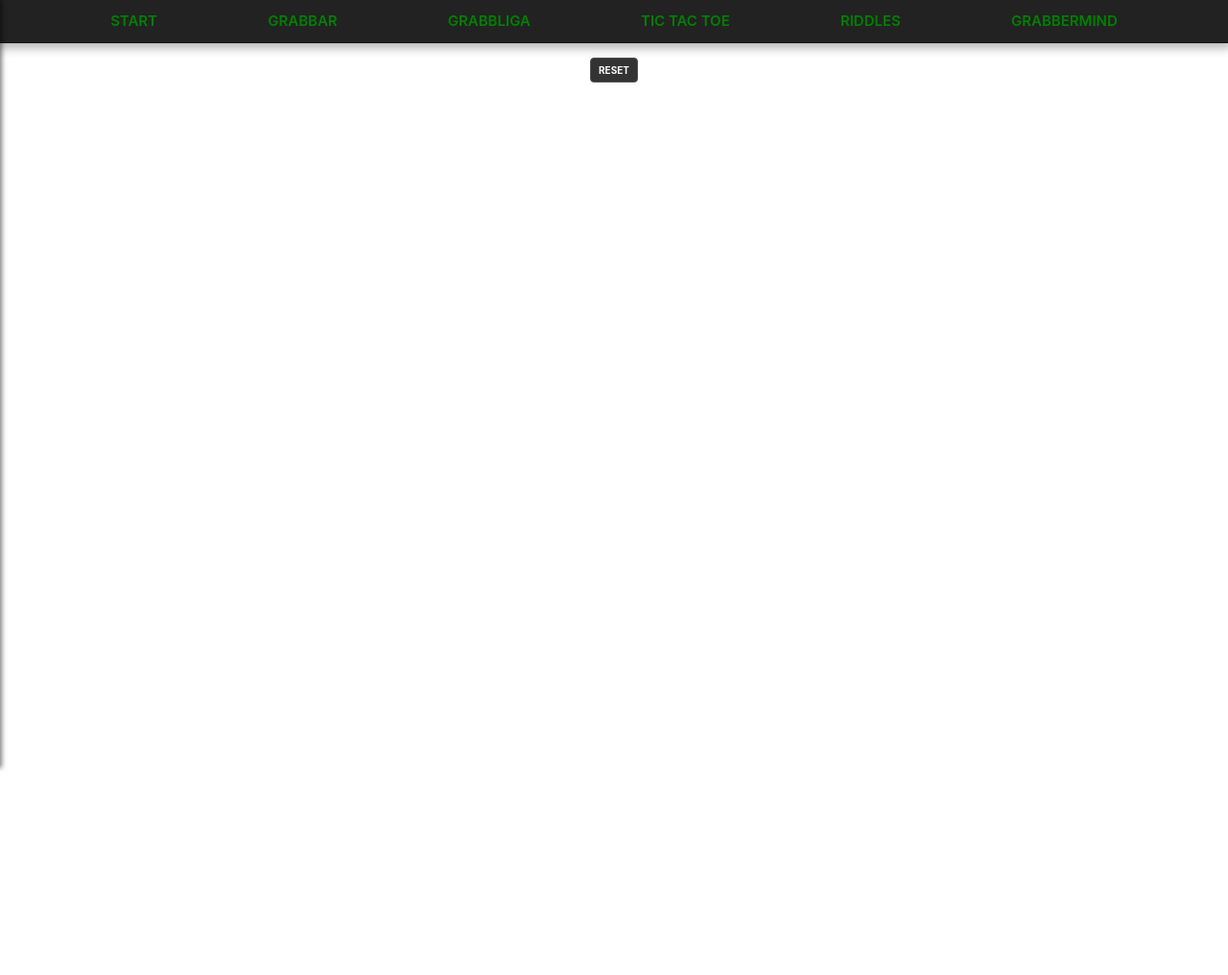
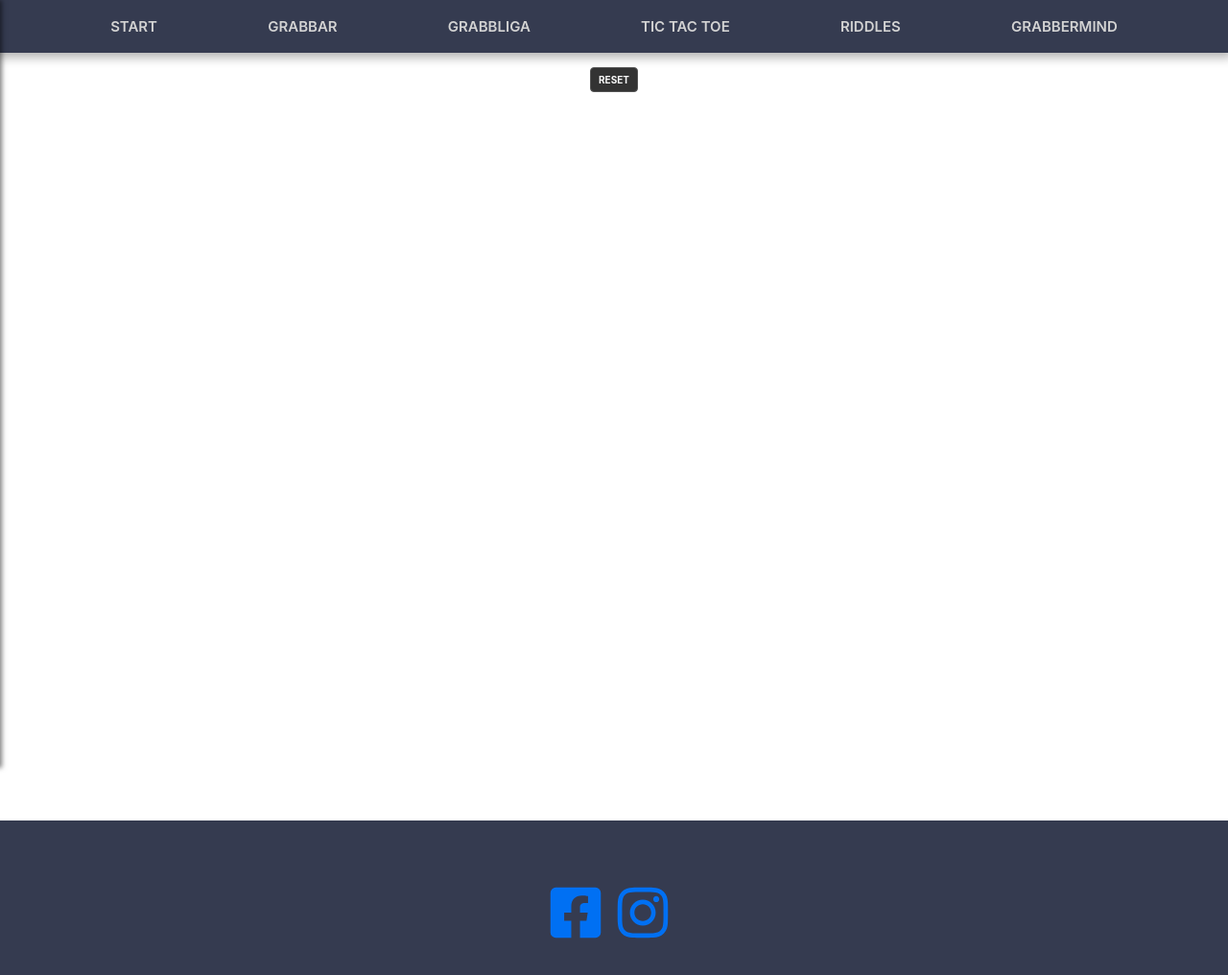
Before and after one commit to jompahl/nextjs-blog, a Next.js app: page /Footer in a window 1280 px wide. Shown: the top 1016 px of the page at 96% size. Before the commit the page ends 845 px from the top, so only its background shows below. Built offline with nearby package versions, Linux system fonts and the light colour scheme.

Commit message:
changes to menu and added footer

```diff
--- a/components/layout.js
+++ b/components/layout.js
@@ -3,7 +3,7 @@ import styles from './layout.module.css'
 import utilStyles from '../styles/utils.module.css'
 import Link from 'next/link'
 import Navigation from '../components/navigation'
-
+import SocialFollow from '../components/socialFollow'
 import Riddle from '../pages/Riddle'
 
 const name = 'Jompahl'
@@ -45,7 +45,7 @@ export default function Layout({ children, home }) {
         ) : (
           <React.Fragment></React.Fragment>
         )}
-        {/*<>
+        {/* <>
             <Link href='/'>
               <a>
                 <img
@@ -60,9 +60,12 @@ export default function Layout({ children, home }) {
                 <a className={utilStyles.colorInherit}>{name}</a>
               </Link>
             </h2>
-          </>*/}
+          </> */}
       </header>
       <main className={styles.main}>{children}</main>
+      <div className={styles.footer}>
+        <SocialFollow></SocialFollow>
+      </div>
       {/* {!home && (
         <div className={styles.backToHome}>
           <Link href='/'>
--- a/components/layout.module.css
+++ b/components/layout.module.css
@@ -11,6 +11,7 @@
   height: 100%;
   display: flex;
   flex-direction: column;
+  overflow: auto;
 }
 
 .navigation {
@@ -26,14 +27,25 @@
   align-items: center;
 }
 
+.footer {
+  display: flex;
+  justify-content: center;
+  align-items: center;
+  background: #353b50;
+  height: 200px;
+  flex-direction: column;
+}
+
 .headerImage {
-  width: 6rem;
-  height: 6rem;
+  width: 15rem;
+  height: 15rem;
+  border: 1px solid #353b50;
+  box-shadow: 5px 5px 8px #353b50;
 }
 
 .headerHomeImage {
-  width: 8rem;
-  height: 8rem;
+  width: 15rem;
+  height: 15rem;
 }
 
 .backToHome {
--- a/components/navigation.js
+++ b/components/navigation.js
@@ -34,7 +34,7 @@ class Navigation extends Component {
   render() {
     let sideDrawer
     let backdrop
-    console.log('heeeej')
+
     if (this.state.sideDrawerOpen) {
       sideDrawer = <SideDrawer />
       backdrop = <Backdrop click={this.backdropClickHandler} />
--- /dev/null
+++ b/components/socialFollow.js
@@ -0,0 +1,36 @@
+import React from 'react'
+import { FontAwesomeIcon } from '@fortawesome/react-fontawesome'
+import {
+  faYoutube,
+  faFacebook,
+  faTwitter,
+  faInstagram,
+  faFacebookSquare,
+} from '@fortawesome/free-brands-svg-icons'
+import { FaFacebookSquare, FaInstagram } from 'react-icons/fa'
+import styles from '../styles/icons.module.css'
+
+export default function socialFollow() {
+  return (
+    <div
+      style={{
+        display: 'flex',
+        flexDirection: 'column',
+      }}
+    >
+      <div
+        style={{
+          display: 'flex',
+          flexDirection: 'row',
+        }}
+      >
+        <a target='_blank' href='https://www.facebook.com/john.dahlberg/'>
+          <FaFacebookSquare className={styles.icons} />
+        </a>
+        <a target='_blank' href='https://www.instagram.com/jompahl/?hl=sv'>
+          <FaInstagram className={styles.icons} />
+        </a>
+      </div>
+    </div>
+  )
+}
--- a/package.json
+++ b/package.json
@@ -8,6 +8,9 @@
     "start": "next start"
   },
   "dependencies": {
+    "@fortawesome/fontawesome-svg-core": "^1.2.30",
+    "@fortawesome/free-brands-svg-icons": "^5.14.0",
+    "@fortawesome/react-fontawesome": "^0.1.11",
     "classnames": "^2.2.6",
     "date-fns": "^2.15.0",
     "evergreen-ui": "^4.28.1",
@@ -17,6 +20,7 @@
     "react-animated-css": "^1.2.1",
     "react-datepicker": "^3.1.3",
     "react-dom": "16.13.1",
+    "react-icons": "^3.11.0",
     "react-tooltip": "^4.2.7",
     "remark": "^12.0.1",
     "remark-html": "^11.0.2"
--- /dev/null
+++ b/styles/icons.module.css
@@ -0,0 +1,5 @@
+.icons {
+  height: 60px;
+  width: 60px;
+  margin-right: 10px;
+}
--- a/styles/navigation.module.css
+++ b/styles/navigation.module.css
@@ -1,10 +1,10 @@
 .navigation {
-  background: #222;
-  border-bottom: 1px solid #111;
+  background: #353b50;
+  /* border-bottom: 1px solid #111; */
   box-shadow: 0 1px 10px 4px rgba(0, 0, 0, 0.3);
-  color: green;
+
   width: 100%;
-  height: 45px;
+  height: 55px;
   display: flex;
   padding: 10px 0;
   font-weight: bold;
@@ -34,15 +34,15 @@
 }
 
 .navigation a:hover {
-  color: red !important;
+  color: white !important;
 }
 .navigation a:active {
-  color: #163527;
+  color: lightgray;
 }
 
 .navigation a,
 .navigation a:visited {
-  color: green;
+  color: lightgray;
   font-size: 15px;
   text-transform: uppercase;
   font-weight: 600;
--- a/styles/sideDrawer.module.css
+++ b/styles/sideDrawer.module.css
@@ -1,6 +1,6 @@
 .sideDrawer {
   height: 100%;
-  background-color: white;
+  background-color: #353b50;
   box-shadow: 2px 0px 5px rgba(0, 0, 0, 0.5);
   position: fixed;
   top: 0;
```
Also changed, not shown: pages/index.js (+33 -4 lines), posts/bird-riddle.md (+1 -1 lines), 1 other file (tests, documents, lock files or other folders).
